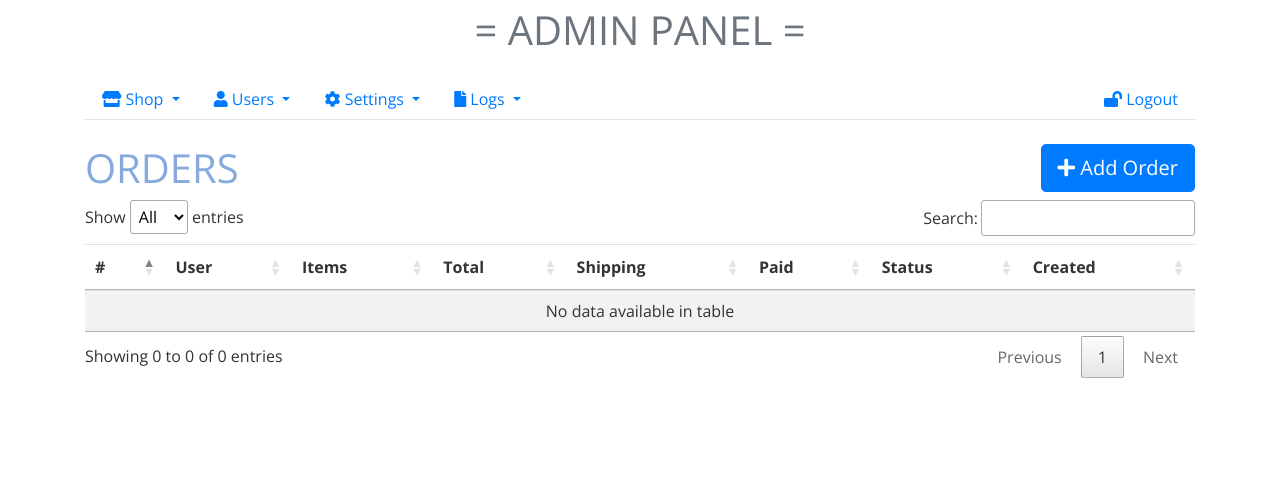
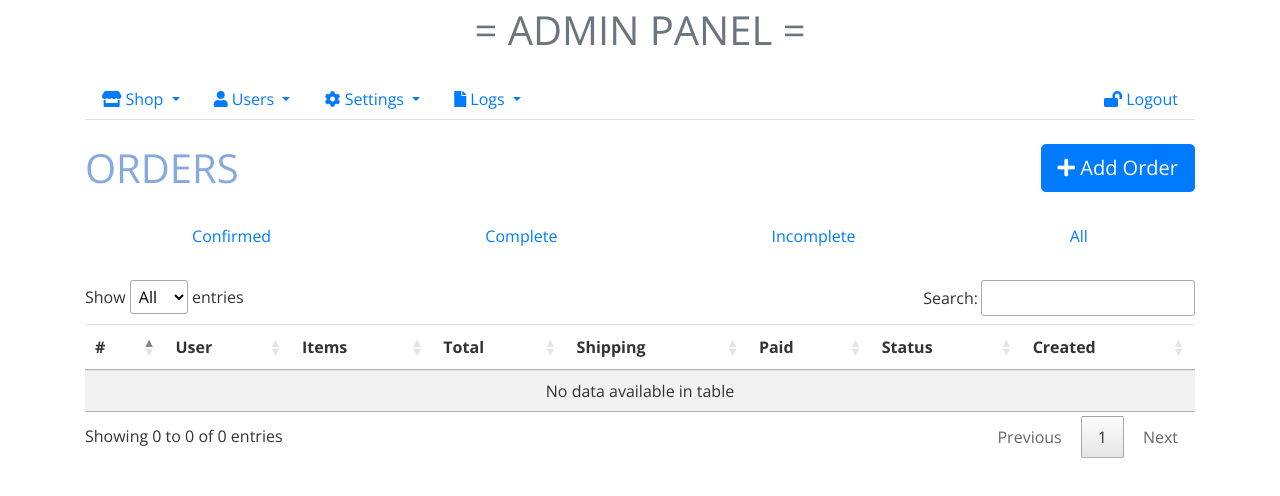
Before and after one commit to treetrnk/flask_webstore, a Flask app: template app/templates/admin/orders.html in a window 1280 px wide. Shown: the part 219-715 px from the top of the page. Run offline with Flask 2, Linux system fonts and the light colour scheme; the template is opened without the code that fills it, so the values that code supplies are empty; parts of the project's set-up code (start-up, migrations or seed data) failed here and were passed over; some libraries are stand-ins or nearby versions.

Commit message:
Add order filters to admin panel

```diff
--- a/app/templates/admin/orders.html
+++ b/app/templates/admin/orders.html
@@ -9,6 +9,29 @@
 </a>
 
 <h1>Orders</h1>
+
+<ul class="nav nav-pills nav-fill my-4">
+  <li class="nav-item">
+    <a href="{{ url_for('admin.orders', status='confirmed') }}" class="nav-link {% if status.lower() == 'confirmed' %}active{% endif %}">
+      Confirmed
+    </a>
+  </li>
+  <li class="nav-item">
+    <a href="{{ url_for('admin.orders', status='complete') }}" class="nav-link {% if status.lower() == 'complete' %}active{% endif %}">
+      Complete
+    </a>
+  </li>
+  <li class="nav-item">
+    <a href="{{ url_for('admin.orders', status='incomplete') }}" class="nav-link {% if status.lower() == 'incomplete' %}active{% endif %}">
+      Incomplete
+    </a>
+  </li>
+  <li class="nav-item">
+    <a href="{{ url_for('admin.orders', status='all') }}" class="nav-link {% if status.lower() == 'all' %}active{% endif %}">
+      All
+    </a>
+  </li>
+</ul>
 
 <table class="table table-striped table-hover datatable">
   <thead>
```
Also changed, not shown: app/admin/routes.py (+10 -2 lines).
